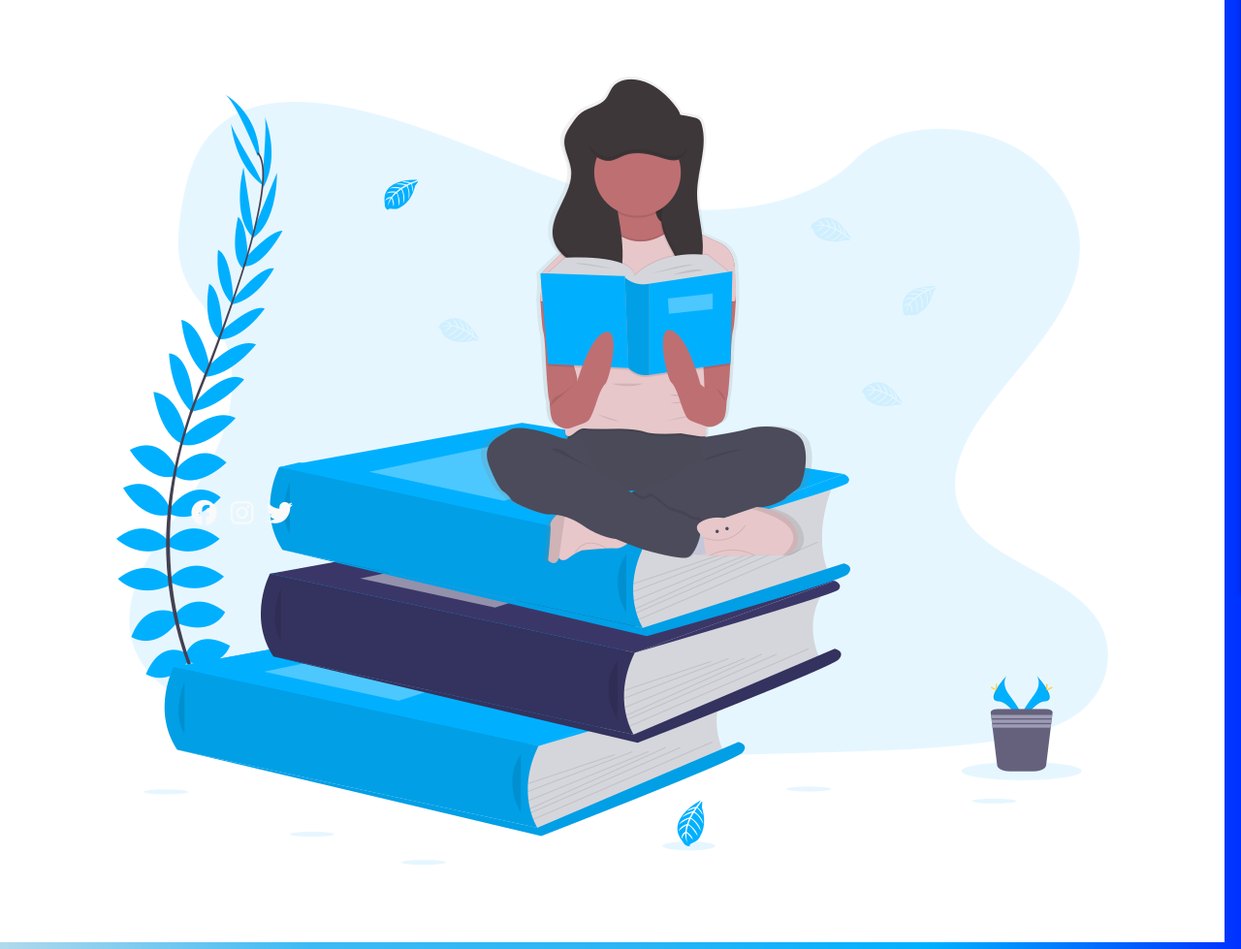
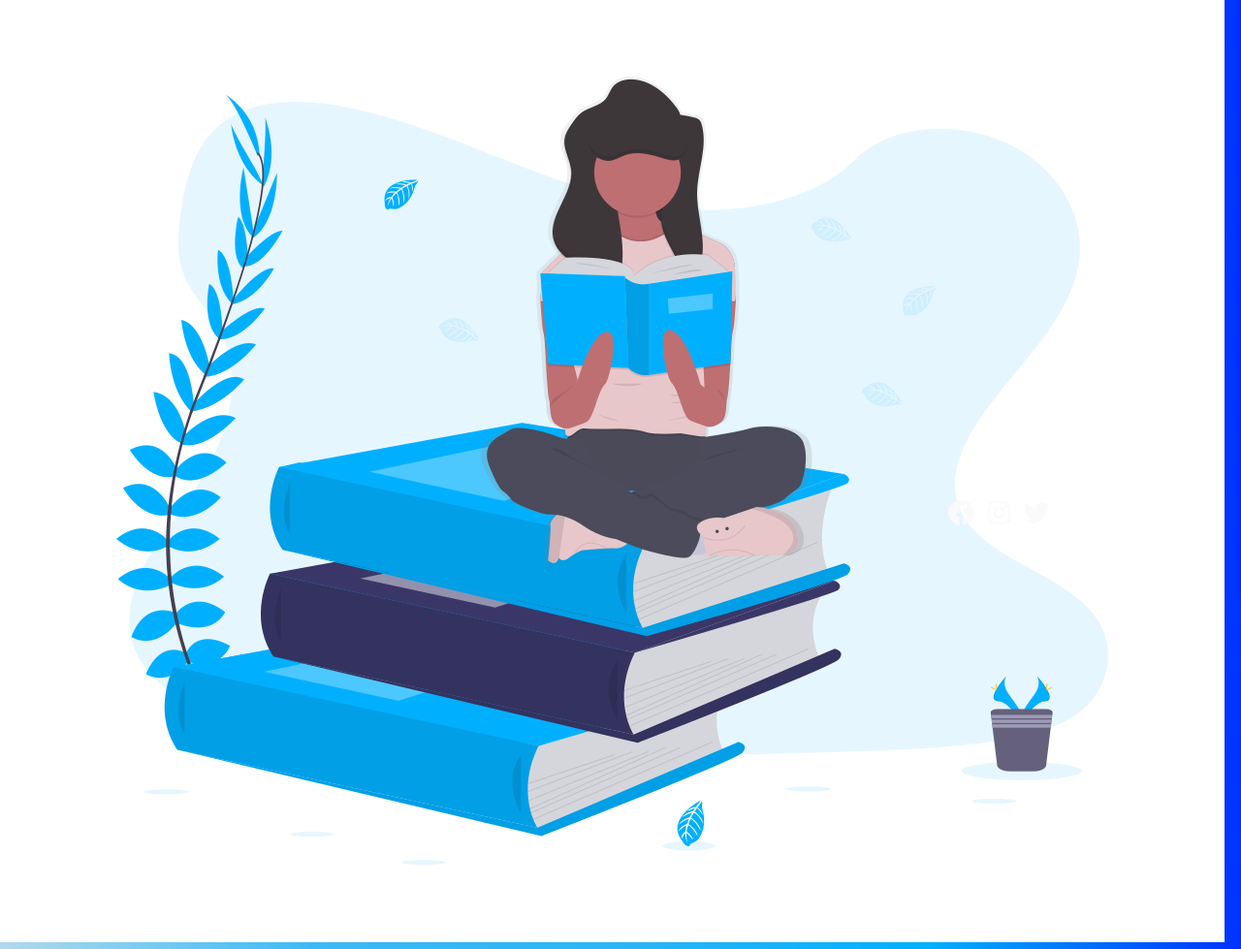
Before and after one commit to Gonzo2500/MS_3_BookWorm, a Flask app: page / in a window 1280 px wide. Shown: the part 248-1227 px from the top of the page at 97% size. Run offline with Flask 2, Linux system fonts and the light colour scheme; some libraries are stand-ins or nearby versions.

Commit message:
added class to footer

```diff
--- a/templates/base.html
+++ b/templates/base.html
@@ -81,7 +81,7 @@
     <!-- Footer -->
     <footer class="container">
         <div>
-            <ul class="footer-social">
+            <ul class="right footer-social">
                 <li>
                     <a href="https://www.facebook.com/" rel="noopener" target="_blank">
                         <i class="fab fa-facebook"></i>
```
